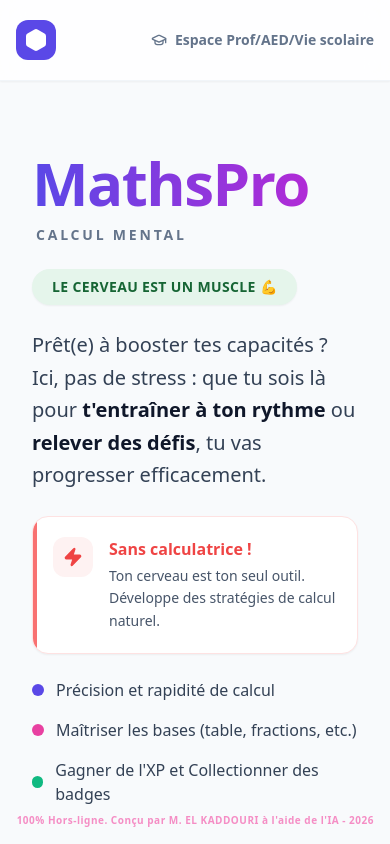
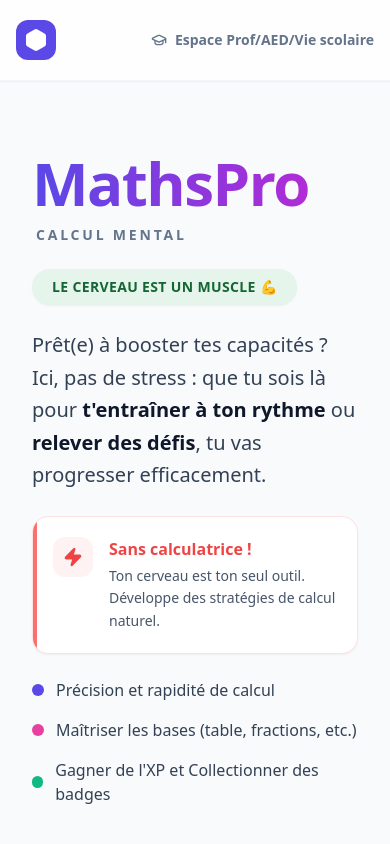
Before and after one commit to kaddourielhassan/MathsPro2026, a React (Vite) app: page /#/ in a window 390 px wide. Shown: the top 844 px of the page. Built offline with nearby package versions, Linux system fonts and the light colour scheme.

Commit message:
Suppression de la signature en double et MAJ du footer global

```diff
--- a/src/components/layout/MainLayout.jsx
+++ b/src/components/layout/MainLayout.jsx
@@ -113,7 +113,7 @@ export default function MainLayout() {
       <footer className="py-8 mt-auto text-center border-t border-slate-200">
         <div className="max-w-7xl mx-auto px-4 flex flex-col items-center justify-center gap-2">
           <p className="text-sm font-bold text-slate-400 flex items-center justify-center gap-2">
-             <Shield className="h-4 w-4" /> 100% Hors-ligne. Conçu par M. EL KADDOURI - 2026
+             <Shield className="h-4 w-4" /> 100% Hors-ligne. Conçu par M. EL KADDOURI à l'aide de l'IA - 2026
           </p>
         </div>
       </footer>
--- a/src/pages/Accueil.jsx
+++ b/src/pages/Accueil.jsx
@@ -252,10 +252,6 @@ export default function Accueil() {
         </div>
       )}
 
-      {/* Signature */}
-      <div className="fixed bottom-4 right-4 sm:bottom-6 sm:right-6 text-[10px] sm:text-xs text-pink-400/80 font-bold tracking-wider text-right pointer-events-none z-10">
-        100% Hors-ligne. Conçu par M. EL KADDOURI à l'aide de l'IA - 2026
-      </div>
     </div>
   )
 }
```
